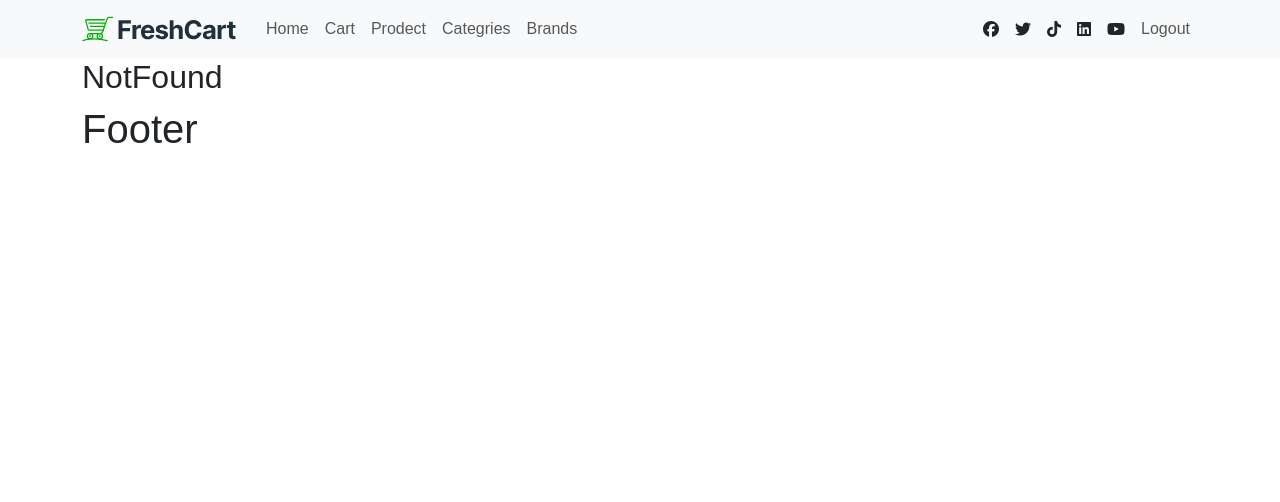
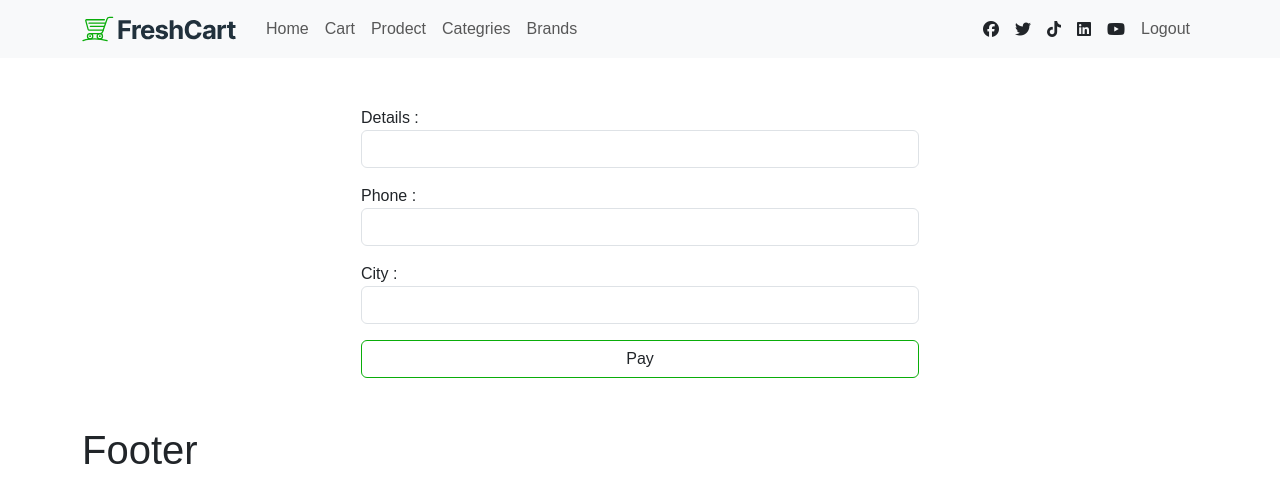
Before and after one commit to HadeerHassan28/e-commerce, a React (Vite) app: page /checkout in a window 1280 px wide. Shown: the top 502 px of the page. Built offline with nearby package versions, Linux system fonts and the light colour scheme; sample sign-in values are in the browser's storage; a web font is replaced by a local one.

Commit message:
half-way of online paymemt method

```diff
--- a/src/App.jsx
+++ b/src/App.jsx
@@ -9,14 +9,16 @@ import Register from "./Components/Register/Register";
 import About from "./Components/About/About";
 import Categories from "./Components/Categories/Categories";
 import Brands from "./Components/Brands/Brands";
+import CheckOut from "./Components/CheckOut/CheckOut";
+import AllOrders from "./Components/AllOrders/AllOrders";
 import NotFound from "./Components/NotFound/NotFound";
 import ProtectedRoute from "./Components/ProtectedRoute/ProtectedRoute";
-import { useState } from "react";
+import { useState, useContext } from "react";
 import { createBrowserRouter, RouterProvider } from "react-router-dom";
 import CartContextProvider from "./Context/CartContext";
 import { Toaster } from "react-hot-toast";
 import UserDataContextProvider from "./Context/UserDataContext";
-
+import jwtDecode from "jwt-decode";
 function App() {
   const [userData, setUserData] = useState(null);
   function saveUserData() {
@@ -95,6 +97,22 @@ function App() {
           ),
         },
         {
+          path: "checkout",
+          element: (
+            <ProtectedRoute>
+              <CheckOut />
+            </ProtectedRoute>
+          ),
+        },
+        {
+          path: "allorders",
+          element: (
+            <ProtectedRoute>
+              <AllOrders />
+            </ProtectedRoute>
+          ),
+        },
+        {
           path: "*",
           element: <NotFound />,
         },
--- /dev/null
+++ b/src/Components/AllOrders/AllOrders.jsx
@@ -0,0 +1,11 @@
+import React from "react";
+import styles from "./AllOrders.module.css";
+const AllOrders = () => {
+  return (
+    <>
+      <h2>AllOrders</h2>
+    </>
+  );
+};
+
+export default AllOrders;
--- /dev/null
+++ b/src/Components/AllOrders/AllOrders.module.css
@@ -0,0 +1 @@
+.AllOrders {}
--- a/src/Components/Cart/Cart.jsx
+++ b/src/Components/Cart/Cart.jsx
@@ -2,6 +2,7 @@ import React, { useContext, useEffect, useState } from "react";
 import { cartContext } from "../../Context/CartContext";
 import styles from "./Cart.module.css";
 import toast from "react-hot-toast";
+import { Link } from "react-router-dom";
 const Cart = () => {
   let { getLoggedUserCart, removeItem, updateProductCount, delateCart } =
     useContext(cartContext);
@@ -52,7 +53,7 @@ const Cart = () => {
           <h3>Shop Cart</h3>
           {cartDetail.products.map((ele) => (
             <div
-              className="row border-bottom py-2 my-2 align-items-center"
+              className="row border-bottom py-2 my-2 align-items-center "
               key={ele.product._id}
             >
               <div className="col-md-2">
@@ -99,6 +100,15 @@ const Cart = () => {
           <h6 className="text-main h4">
             Total Cart Price: {cartDetail.totalCartPrice} EGP
           </h6>
+          <div className="my-3 ">
+            <button className="btn bg-main">
+              <Link to="/checkout" className="text-white">
+                <i className="fa-brands fa-cc-visa m-2" />
+                Check Out
+              </Link>
+            </button>
+          </div>
+
           <button className="btn m-0 p-0" onClick={clearCart}>
             <i className="fa-regular fa-trash-can p-1 text-main" />
             Clear the Cart
--- /dev/null
+++ b/src/Components/CheckOut/CheckOut.jsx
@@ -0,0 +1,68 @@
+import React, { useContext } from "react";
+import styles from "./CheckOut.module.css";
+import { useFormik } from "formik";
+import { cartContext } from "../../Context/CartContext";
+
+const CheckOut = () => {
+  const { onlinePayment } = useContext(cartContext);
+  async function handleSubmit(values) {
+    let response = await onlinePayment("652687e7ed531f167ba2ded1", values);
+    console.log(response);
+    if (response?.data?.status === "success")
+      window.location.href = response.data.session.url;
+  }
+  const formik = useFormik({
+    initialValues: {
+      details: "",
+      phone: "",
+      city: "",
+    },
+    onSubmit: handleSubmit,
+  });
+  return (
+    <>
+      <div className="w-50 py-5 mx-auto">
+        <form onSubmit={formik.handleSubmit}>
+          {/* details */}
+          <label htmlFor="details">Details :</label>
+          <input
+            type="text"
+            className="form-control mb-3"
+            name="details"
+            id="details"
+            value={formik.values.details}
+            onChange={formik.handleChange}
+          />
+
+          {/* phone */}
+          <label htmlFor="phone">Phone :</label>
+          <input
+            type="tel"
+            className="form-control mb-3"
+            name="phone"
+            id="phone"
+            value={formik.values.phone}
+            onChange={formik.handleChange}
+          />
+
+          {/* city */}
+          <label htmlFor="city">City :</label>
+          <input
+            type="text"
+            className="form-control mb-3"
+            name="city"
+            id="city"
+            value={formik.values.city}
+            onChange={formik.handleChange}
+          />
+
+          <button className="btn border-main w-100 pay" type="submit">
+            Pay
+          </button>
+        </form>
+      </div>
+    </>
+  );
+};
+
+export default CheckOut;
--- /dev/null
+++ b/src/Components/CheckOut/CheckOut.module.css
@@ -0,0 +1 @@
+.CheckOut {}
--- a/src/Context/CartContext.jsx
+++ b/src/Context/CartContext.jsx
@@ -68,12 +68,30 @@ let CartContextProvider = ({ children }) => {
       .then((response) => response)
       .catch((error) => error);
   };
+
+  //! For online Payment:
+  const onlinePayment = (cartId, shippingAddress) => {
+    return axios
+      .post(
+        `https://ecommerce.routemisr.com/api/v1/orders/checkout-session/${cartId}?url=http://localhost:5173`,
+        {
+          shippingAddress: shippingAddress,
+        },
+        {
+          headers: header,
+        }
+      )
+      .then((response) => response)
+      .catch((error) => error);
+  };
+
   const values = {
     addToCart: addToCart,
     getLoggedUserCart: getLoggedUserCart,
     removeItem: removeItem,
     updateProductCount: updateProductCount,
     delateCart: delateCart,
+    onlinePayment: onlinePayment,
   };
   return <cartContext.Provider value={values}>{children}</cartContext.Provider>;
 };
--- a/src/index.css
+++ b/src/index.css
@@ -53,3 +53,7 @@ a:hover {
 .border-main {
   border: solid 1px var(--main-color) !important;
 }
+.pay:hover {
+  background-color: var(--main-color);
+  color: var(--light-color);
+}
```
